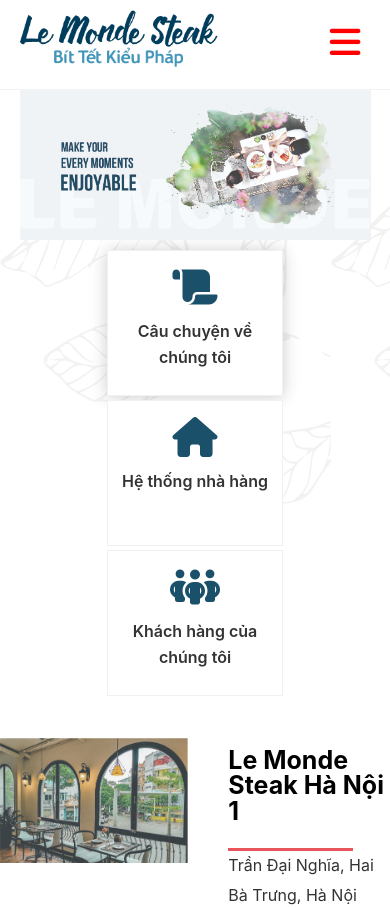
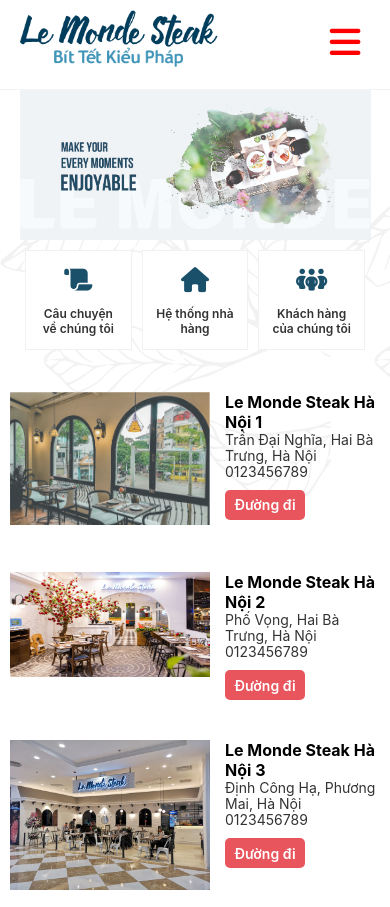
Before and after one commit to gittint/Lemontin-2, a React (Create React App) app: page /info-2 in a window 390 px wide. Shown: the top 907 px of the page. Built offline with nearby package versions, Linux system fonts and the light colour scheme.

Commit message:
done responsive Info page css

```diff
--- a/src/App-base.css
+++ b/src/App-base.css
@@ -441,3 +441,42 @@
     display: block;
     padding: 10px 0 20px;
 }
+
+
+@media (min-width:740px) and (max-width:1024px){
+    .menu-base--list{
+        width: 100%;
+    }
+
+    .menu-base--item {
+        width: calc((100%/3) - 50px);
+        border: 1px solid #f2f1f1;
+        text-align: center;
+        margin: 2px 20px;
+        background-color: var(--background-color);
+    }
+}
+
+@media (max-width:739px){
+    .menu-base--list{
+        width: 100%;
+    }
+
+    .menu-base--item {
+        width: calc((100%/3) - 10px);
+        height: 100px;
+        border: 1px solid #f2f1f1;
+        text-align: center;
+        margin: 2px 5px;
+        background-color: var(--background-color);
+    }
+
+    .menu-base--label{
+        font-size: 12px;
+        line-height: 15px;
+    }
+
+    .menu-base--icon{
+        font-size: 25px;
+    }
+}
--- a/src/App.css
+++ b/src/App.css
@@ -45,100 +45,6 @@
 @media (min-width:740px) and (max-width:1024px){}
 @media (max-width:739px){}
 
-/* --------------------------------------------- INFO ---------------------------------------------------------- */
-
-.info1-content__body{
-  display: flex;
-  margin-top: 40px;
-  justify-content: center;
-}
-
-/* info 2 */
-
-.info2-content__body{
-  /* margin-top: 40px; */
-}
-
-.info2-content__body--list{
-  list-style: none;
-}
-
-.info2-content__body--item{
-  display: flex;
-  margin-top: 40px;
-}
-
-.info2-content__body--item-img-box{
-  width: 347px;
-}
-
-.info2-content__body--item-img{
-  width: 100%;
-}
-
-.info2-content__body--item-label{
-  margin-left: 40px;
-}
-
-.info2-content__body--item-header{
-  font-size: 25px;
-  margin-top: 10px;
-  display: block;
-  position: relative;
-}
-
-.info2-content__body--item-header::after{
-  position: absolute;
-  content: "";
-  border-top: 3px solid #e8555c;
-  width: 77%;
-  top: 131%;
-  left: 0%;
-}
-
-.info2-content__body--item-link{
-  display: block;
-  padding: 0;
-  text-decoration: none;
-  color: var(--text-color);
-  font-size: 16px;
-  line-height: 30px;
-}
-
-.info2-content__body--item-link:hover{
-  text-decoration: underline;
-}
-
-.info2-content__body--item-button{
-  margin-top: 20px;
-}
-
-/* info 3  */
-
-
-.info3-content__body-banner{
-  margin-top: 40px;
-  display: flex;
-  justify-content: center;
-  align-items: center;
-}
-
-.info3-content__body-banner-img-box{
-  width: 80%;
-}
-
-.info3-content__body-banner-img{
-  width: 100%;
-  margin: auto;
-}
-
-.info3-content__body-feedback{
-  width: 90%;
-}
-
-.info3-content__body-feedback-img{
-  width: 100%;
-}
 
 /* --------------------------------------------- MENU ---------------------------------------------------------- */
 
--- a/src/App.js
+++ b/src/App.js
@@ -6,9 +6,9 @@
 import Sale from "./component/Body/Sale";
 import Blog from "./component/Body/Blog";
 import Footer from "./component/Footer";
-import Info1 from "./component/Body/Info/info1";
-import Info2 from "./component/Body/Info/info2";
-import Info3 from "./component/Body/Info/info3";
+import Info1 from "./component/Body/Info/Info1/info1";
+import Info2 from "./component/Body/Info/Info2/info2";
+import Info3 from "./component/Body/Info/Info3/info3";
 
 
 function App() {
--- /dev/null
+++ b/src/component/Body/Info/Info1/info1.css
@@ -0,0 +1,15 @@
+.info1-content__body{
+  display: flex;
+  margin: 40px auto 0;
+  justify-content: center;
+  width: 90%;
+}
+
+.info1-content__body img{
+  width: 100%;
+}
+
+@media (min-width:740px) and (max-width:1024px){
+
+}
+@media (max-width:739px){}
--- a/src/component/Body/Info/info1.js
+++ b/src/component/Body/Info/Info1/info1.js
@@ -1,5 +1,6 @@
-import InfoMenu from "./infoMenu";
-import info1 from "./img/story_web_1570017889.jpg"
+import InfoMenu from "../infoMenu";
+import "./info1.css"
+import info1 from "../img/story_web_1570017889.jpg"
 
 function Info1 (){
     return(
--- /dev/null
+++ b/src/component/Body/Info/Info2/info2.css
@@ -0,0 +1,108 @@
+.info2-content__body{
+  /* margin-top: 40px; */
+}
+
+.info2-content__body--list{
+  list-style: none;
+  padding-left: 60px;
+  padding-right: 60px;
+}
+
+.info2-content__body--item{
+  display: flex;
+  margin-top: 40px;
+}
+
+.info2-content__body--item-img-box{
+  width: 347px;
+}
+
+.info2-content__body--item-img{
+  width: 100%;
+}
+
+.info2-content__body--item-label{
+  margin-left: 40px;
+}
+
+.info2-content__body--item-header{
+  font-size: 25px;
+  margin-top: 10px;
+  display: block;
+  position: relative;
+}
+
+.info2-content__body--item-header::after{
+  position: absolute;
+  content: "";
+  border-top: 3px solid #e8555c;
+  width: 77%;
+  top: 131%;
+  left: 0%;
+}
+
+.info2-content__body--item-link{
+  display: block;
+  padding: 0;
+  text-decoration: none;
+  color: var(--text-color);
+  font-size: 16px;
+  line-height: 30px;
+}
+
+.info2-content__body--item-link:hover{
+  text-decoration: underline;
+}
+
+.info2-content__body--item-button{
+  margin-top: 20px;
+}
+
+@media (min-width:740px) and (max-width:1024px){
+  .info2-content__body--item-header::after{
+    display: none;
+  }
+
+  .info2-content__body--item-label {
+    margin-left: 20px;
+  }
+}
+
+@media (max-width:739px){
+  .info2-content__body--list{
+    list-style: none;
+    padding-left: 10px;
+    padding-right: 10px;
+  }
+
+  .info2-content__body--item-label {
+    margin-left: 15px;
+  }
+
+  .info2-content__body--item-header::after{
+    display: none;
+  }
+
+  .info2-content__body--item-header {
+    font-size: 16px;
+    line-height: 20px;
+    margin: 0;
+    display: block;
+    position: relative;
+  }
+
+  .info2-content__body--item-link {
+    font-size: 14px;
+    line-height: 16px;
+  }
+
+  .info2-content__body--item-button {
+    margin-top: 10px;
+    font-size: 14px;
+  }
+
+  .info2-content__body--item-img-box{
+    max-width: 200px;
+  }
+
+}
--- /dev/null
+++ b/src/component/Body/Info/Info3/info3.css
@@ -0,0 +1,30 @@
+.info3-content__body-banner{
+  margin-top: 40px;
+  display: flex;
+  justify-content: center;
+  align-items: center;
+}
+
+.info3-content__body-banner-img-box{
+  width: 70%;
+}
+
+.info3-content__body-banner-img{
+  width: 100%;
+  margin: auto;
+}
+
+.info3-content__body-feedback{
+  width: 90%;
+}
+
+.info3-content__body-feedback-img{
+  width: 100%;
+}
+
+@media (min-width:740px) and (max-width:1024px){}
+@media (max-width:739px){
+  .info3-content__body-banner-img-box{
+    width: 90%;
+  }
+}
--- a/src/component/Body/Info/infoMenu.js
+++ b/src/component/Body/Info/infoMenu.js
@@ -9,11 +9,11 @@
                 <img src={banner} alt="" className="app-container__banner-img"/>
             </div>
 
-            {/* base menu  */}
+            {/* base menu  nếu active : menu-base--item menu-base--item--active*/}
             <div className="app-container__content info-app-container__content">
                 <div className="menu-base">
                     <ul className="menu-base--list">
-                        <Link to="/info-1" className="menu-base--item menu-base--item--active">
+                        <Link to="/info-1" className="menu-base--item">
                             <div className="menu-base--link">
                                 <div className="menu-base--icon-box">
                                     <i className="menu-base--icon fa-solid fa-scroll"></i>
```
Also changed, not shown: src/component/Body/Info/Info2/info2.js (renamed from src/component/Body/Info/info2.js, +5 -4 lines), src/component/Body/Info/Info3/info3.js (renamed from src/component/Body/Info/info3.js, +4 -3 lines).
